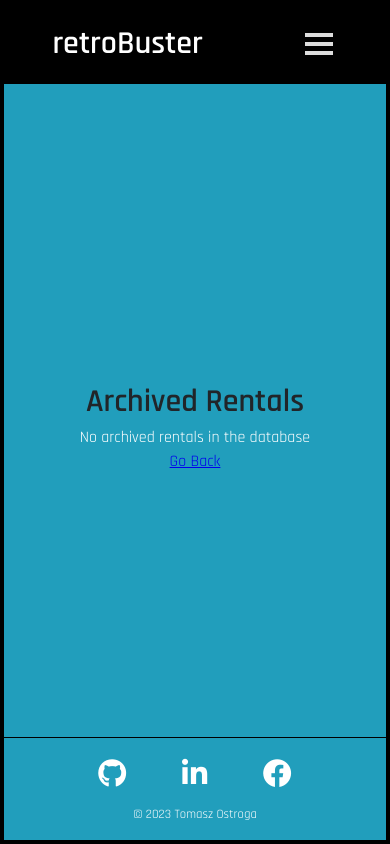
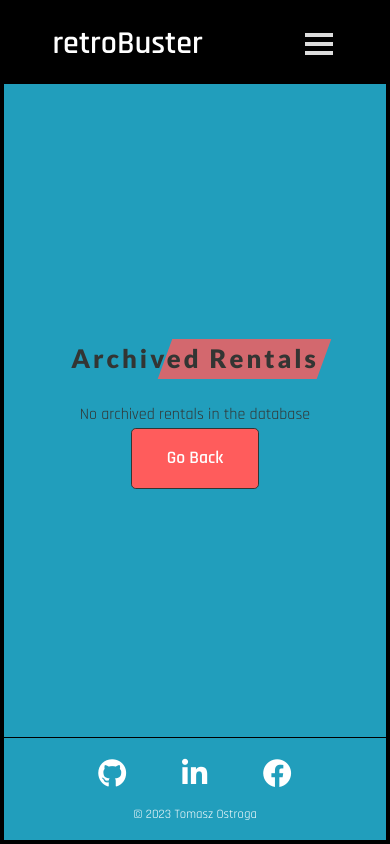
Before and after one commit to JiiXaa/retro-buster, a Flask app: page /rentals/archived_rentals in a window 390 px wide. Run offline with Flask 3, Linux system fonts and the light colour scheme; the visitor is signed in with stand-in values (Sample User, id 1).

Commit message:
CSS STYLING: added mobile styles to the archived rentals page.

```diff
--- a/app/static/css/index.css
+++ b/app/static/css/index.css
@@ -2547,6 +2547,97 @@ footer p {
   margin-bottom: 0;
 }
 
+/* Archived rentals */
+.archived-rentals__wrapper {
+  width: 100%;
+  display: flex;
+  flex-direction: column;
+  justify-content: center;
+  align-items: center;
+}
+
+.archived-rentals__wrapper h1 {
+  color: var(--grey-text-color);
+  font-family: var(--font-secondary);
+  font-size: 1.6rem;
+  font-weight: 900;
+  margin-bottom: 1.6rem;
+  letter-spacing: 3px;
+  position: relative;
+  z-index: 0;
+}
+
+.archived-rentals__wrapper h1::after {
+  content: '';
+  position: absolute;
+  top: 0;
+  left: 38%;
+  width: 64%;
+  height: 2.5rem;
+  background-color: var(--quaternary-color);
+  transform: skewX(-20deg);
+  z-index: -1;
+  opacity: 0.8;
+}
+
+.archived-rentals__wrapper a {
+  background-color: var(--quaternary-color);
+  color: var(--white-color);
+  font-size: 1.1rem;
+  font-weight: 600;
+  text-decoration: none;
+  padding: 1rem 2.2rem;
+  border: 1px solid var(--grey-text-color);
+  border-radius: 0.3rem;
+  margin-bottom: 1.6rem;
+}
+
+.archived-rentals__wrapper p {
+  color: var(--grey-text-color);
+  font-size: 1rem;
+  margin-bottom: 0.1rem;
+}
+
+.archived-rentals__wrapper p.associated-rentals {
+  margin-top: 0.6rem;
+}
+
+.archived-rentals__wrapper p span {
+  font-weight: 700;
+  margin-left: 0.1rem;
+}
+
+.archived-rentals__wrapper .archived-vhs__container {
+  width: 90%;
+  display: flex;
+  flex-direction: column;
+  justify-content: center;
+  padding: 0.8rem 1rem;
+  margin-bottom: 0.6rem;
+  border: 1px solid var(--grey-text-color);
+  border-radius: 0.3rem;
+  color: var(--black-text-color);
+  background-color: var(--transparent-white);
+  font-size: 1rem;
+  border: 1px solid var(--black-color);
+  box-shadow: rgba(50, 50, 93, 0.25) 0px 2px 5px -1px,
+    rgba(0, 0, 0, 0.3) 0px 1px 3px -1px;
+}
+
+.archived-rentals__wrapper .archived-vhs__container:nth-last-of-type(1) {
+  margin-bottom: 1.4rem;
+}
+
+.archived-rentals__wrapper .archived-vhs__container ul {
+  display: flex;
+  flex-direction: column;
+  justify-content: center;
+  align-items: center;
+  width: 100%;
+  margin-bottom: 0.6rem;
+  margin-top: 0.1rem;
+}
+
 @keyframes navLinkFade {
   from {
     opacity: 0;
--- a/app/templates/rentals/archived_rentals.html
+++ b/app/templates/rentals/archived_rentals.html
@@ -1,38 +1,38 @@
 {% extends "base.html" %}
 
 {% block content %}
+    <div class="archived-rentals__wrapper">
         <h1>Archived Rentals</h1>
-
         {% if vhs_tape_copies %}
             {% for vhs_tape_copy in vhs_tape_copies %}
                 {% if vhs_tape_copy.rentals %}
-                <div>
-                    <p>Movie: {{ vhs_tape_copy.movie.title }}</p>
-                    <p>VHS tape copy: {{ vhs_tape_copy.copy_number }}</p>
-                    <p>Removed by: {{ vhs_tape_copy.archived_rentals[0].user.username }} | {{ vhs_tape_copy.archived_rentals[0].user.email }}</p>
-                    <p>Removed at: {{ vhs_tape_copy.archived_rentals[0].date_archived.strftime('%d-%m-%Y (%I:%M %p)') }}</p>
-
-                    <p>Associated rentals:</p>
+                    <div class="archived-vhs__container">
+                        <p>Movie: <span>{{ vhs_tape_copy.movie.title|title }}</span></p>
+                        <p>VHS tape copy: <span>{{ vhs_tape_copy.copy_number }}</span></p>
+                        <p>Removed by: <span>{{ vhs_tape_copy.archived_rentals[0].user.username|title }} | {{ vhs_tape_copy.archived_rentals[0].user.email }}</span></p>
+                        <p>Removed at: <span>{{ vhs_tape_copy.archived_rentals[0].date_archived.strftime('%d-%m-%Y (%I:%M %p)') }}</span></p>
+                        <p class="associated-rentals">Associated rentals:</p>
                         <ul>
                         {% for rental in vhs_tape_copy.archived_rentals %}
                             <li>
-                            Rented by:
+                                <p>Rented by:
                                 {% if rental.customer %}
-                                {{ rental.customer.first_name }} {{ rental.customer.last_name }} | {{ rental.customer.email }}
+                                    <span>{{ rental.customer.first_name }} {{ rental.customer.last_name }} | {{ rental.customer.email }}</span>
                                 {% else %}
-                                No customer
+                                    N/A
                                 {% endif %}
-                            | Rent date: {{ rental.date_rented.strftime('%d-%m-%Y (%I:%M %p)') }}
-                            {% if rental.date_returned %}
-                                | Return date: {{ rental.date_returned.strftime('%d-%m-%Y (%I:%M %p)') }}
+                                </p>
+                                <p>Rent date: <span>{{ rental.date_rented.strftime('%d-%m-%Y (%I:%M %p)') }}</span></p>
+                                <p>{% if rental.date_returned %}
+                                    Return date: <span>{{ rental.date_returned.strftime('%d-%m-%Y (%I:%M %p)') }}</span>
                                 {% else %}
-                                | Return date: Not returned
+                                    Return date: Not returned
                                 {% endif %}
+                                </p>
                             </li>
                         {% endfor %}
                         </ul>
                     </div>
-                <hr>
                     {% endif %}
             {% endfor %}
         {% else %}
@@ -40,4 +40,5 @@
         {% endif %}
 
         <a href="{{ url_for('rentals.index') }}">Go Back</a>
+    </div>
 {% endblock %}
```
Lines whose indentation alone changed are shown as unchanged.
